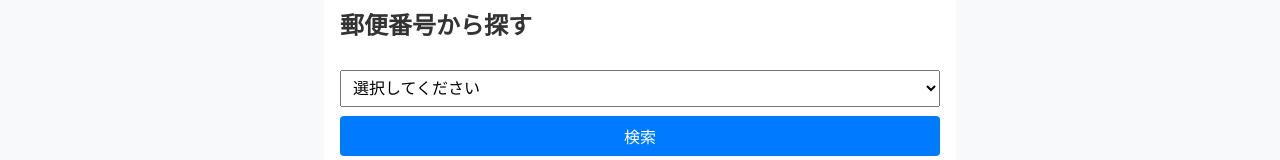
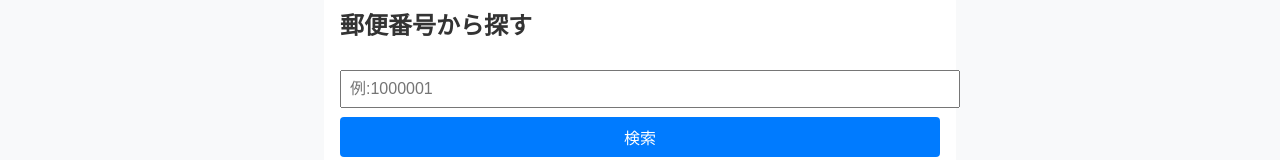
Before and after one commit to openceo2025/sangiinsen2025, a website: page search.html in a window 1280 px wide. Shown: the part 495-655 px from the top of the page. Drawn offline with Linux system fonts and the light colour scheme.

Commit message:
Update search logic to use real postal code data (#11)

```diff
--- a/candidates.csv
+++ b/candidates.csv
@@ -1,4 +1,4 @@
 name,party,district,age,zipcode
 山田太郎,党A,選挙区1,45,1000001
-鈴木花子,党B,選挙区2,52,1000004
-田中一郎,党C,選挙区3,37,1000006
+鈴木花子,党B,選挙区2,52,1030001
+田中一郎,党C,選挙区3,37,1050001
--- a/districts.csv
+++ b/districts.csv
@@ -1,42 +1,3 @@
-千代田区,1000000
-中央区,1000001
-港区,1000002
-新宿区,1000003
-文京区,1000004
-台東区,1000005
-墨田区,1000006
-江東区,1000007
-品川区,1000008
-目黒区,1000009
-大田区,1000010
-世田谷区,1000011
-渋谷区,1000012
-中野区,1000013
-杉並区,1000014
-豊島区,1000015
-北区,1000016
-荒川区,1000017
-板橋区,1000018
-練馬区,1000019
-足立区,1000020
-葛飾区,1000021
-江戸川区,1000022
-八王子市,1000023
-立川市,1000024
-武蔵野市,1000025
-三鷹市,1000026
-青梅市,1000027
-府中市,1000028
-昭島市,1000029
-町田市,1000030
-小金井市,1000031
-小平市,1000032
-日野市,1000033
-西東京市,1000034
-西多摩,1000035
-南多摩,1000036
-北多摩第一区,1000037
-北多摩第二区,1000038
-北多摩第三区,1000039
-北多摩第四区,1000040
-島部,1000041
+選挙区1,千代田区
+選挙区2,中央区
+選挙区3,港区
--- a/js/script.js
+++ b/js/script.js
@@ -58,6 +58,22 @@ document.addEventListener('DOMContentLoaded', () => {
     return data;
   }
 
+  async function loadZipMap() {
+    if (loadZipMap.cache) return loadZipMap.cache;
+    const res = await fetch('13TOKYO.CSV');
+    const text = await res.text();
+    const lines = text.trim().split(/\r?\n/);
+    const map = {};
+    lines.forEach(line => {
+      const cols = line.split(/,(?=(?:[^"]*"[^"]*")*[^"]*$)/);
+      const zip = cols[2].replace(/"/g, '');
+      const city = cols[7].replace(/"/g, '');
+      map[zip] = city;
+    });
+    loadZipMap.cache = map;
+    return map;
+  }
+
   async function populatePartyList() {
     const select = document.getElementById('party-select');
     if (!select) return;
@@ -84,31 +100,25 @@ document.addEventListener('DOMContentLoaded', () => {
     });
   }
 
-  async function populateZipcodeList() {
-    const select = document.getElementById('zipcode-select');
-    if (!select) return;
-    const data = await loadDistrictData();
-    const set = new Set();
-    data.forEach(row => row.slice(1).forEach(zip => set.add(zip)));
-    set.forEach(z => {
-      const opt = document.createElement('option');
-      opt.value = z;
-      opt.textContent = z;
-      select.appendChild(opt);
-    });
+  async function populateZipcodeInput() {
+    // テキスト入力なので特に初期化処理は不要
   }
 
   async function showCandidateList() {
     const list = document.getElementById('candidate-list');
     if (!list) return;
     const districtData = await loadDistrictData();
+    const zipMap = await loadZipMap();
     let districtFromZip = null;
     const zip = params.get('zipcode');
     if (zip) {
-      for (const row of districtData) {
-        if (row.slice(1).includes(zip)) {
-          districtFromZip = row[0];
-          break;
+      const place = zipMap[zip];
+      if (place) {
+        for (const row of districtData) {
+          if (row.slice(1).includes(place)) {
+            districtFromZip = row[0];
+            break;
+          }
         }
       }
     }
@@ -153,7 +163,7 @@ document.addEventListener('DOMContentLoaded', () => {
 
   populatePartyList();
   populateDistrictList();
-  populateZipcodeList();
+  populateZipcodeInput();
   showCandidateList();
   showCandidateDetail();
 });
--- a/sample_candidates.csv
+++ b/sample_candidates.csv
@@ -1,4 +1,4 @@
 name,party,district,age,zipcode
 山田太郎,党A,選挙区1,45,1000001
-鈴木花子,党B,選挙区2,52,1000002
-田中一郎,党C,選挙区3,37,1000003
+鈴木花子,党B,選挙区2,52,1030001
+田中一郎,党C,選挙区3,37,1050001
--- a/search.html
+++ b/search.html
@@ -38,9 +38,7 @@
     <section class="search-section">
       <h2>郵便番号から探す</h2>
       <form action="candidate_list.html" method="get">
-        <select name="zipcode" id="zipcode-select">
-          <option value="">選択してください</option>
-        </select>
+        <input type="text" name="zipcode" id="zipcode-input" placeholder="例:1000001">
         <button type="submit">検索</button>
       </form>
     </section>
```
Also changed, not shown: test.js (+29 -8 lines), README.md.
